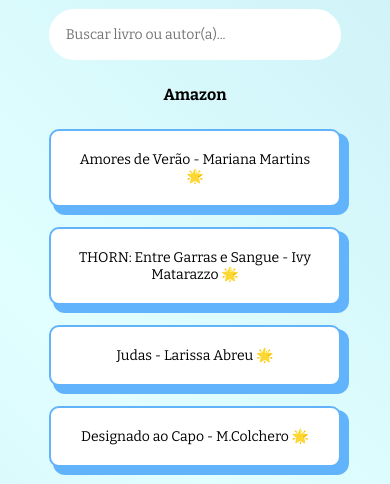
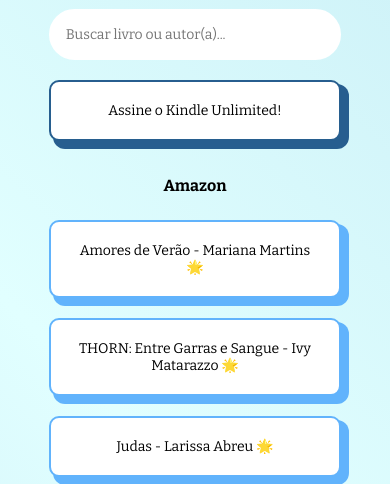
Before and after one commit to naluronica/divulgacaoACZ, a plain HTML site: page index.html in a window 390 px wide. Shown: the part 310-794 px from the top of the page. Drawn offline with nearby package versions, Linux system fonts and the light colour scheme.

Commit message:
dear commit: adicionei o botão do K.U.

```diff
--- a/css/index.css
+++ b/css/index.css
@@ -140,6 +140,14 @@
         transform: translate(3px, 3px); /* Move para baixo e para a direita */
     }
 
+    .ku{
+        box-shadow: 6px 6px 0px #275e8f, 6px 6px 0px 2px #275e8f;
+        border: 2px solid #275e8f;
+    }
+
+    .ku:hover{
+        box-shadow: 3px 3px 0px #275e8f, 3px 3px 0px 2px #275e8f;
+    }
 
 }
 
--- a/index.html
+++ b/index.html
@@ -31,6 +31,10 @@
         </div>
 
         <div class="corpo">
+            <div class="others-links">
+                <a href="https://amzn.to/3XjzeWM" class="botao ku">Assine o Kindle Unlimited!</a>
+            </div>
+
             <p class="tema"><strong>Amazon</strong></p>
             <div id="livros-container-amz"></div>
 
```
